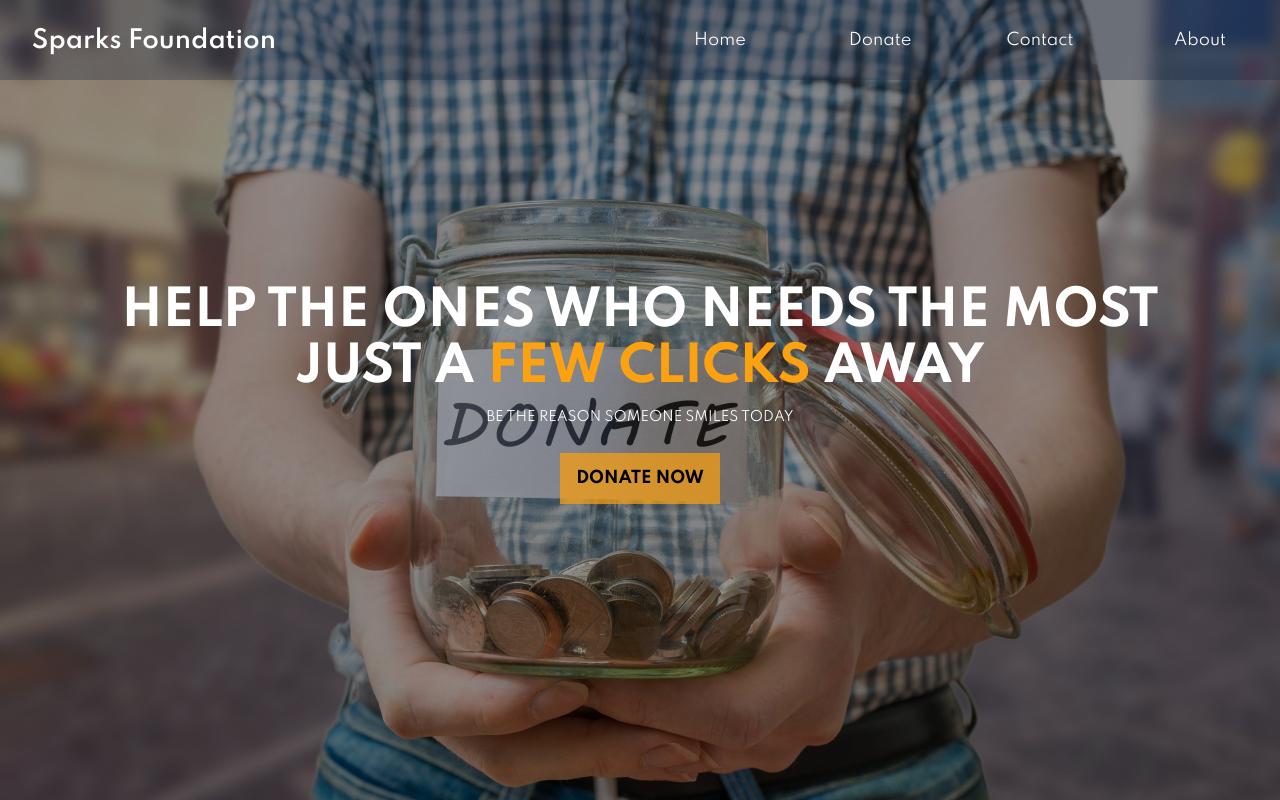
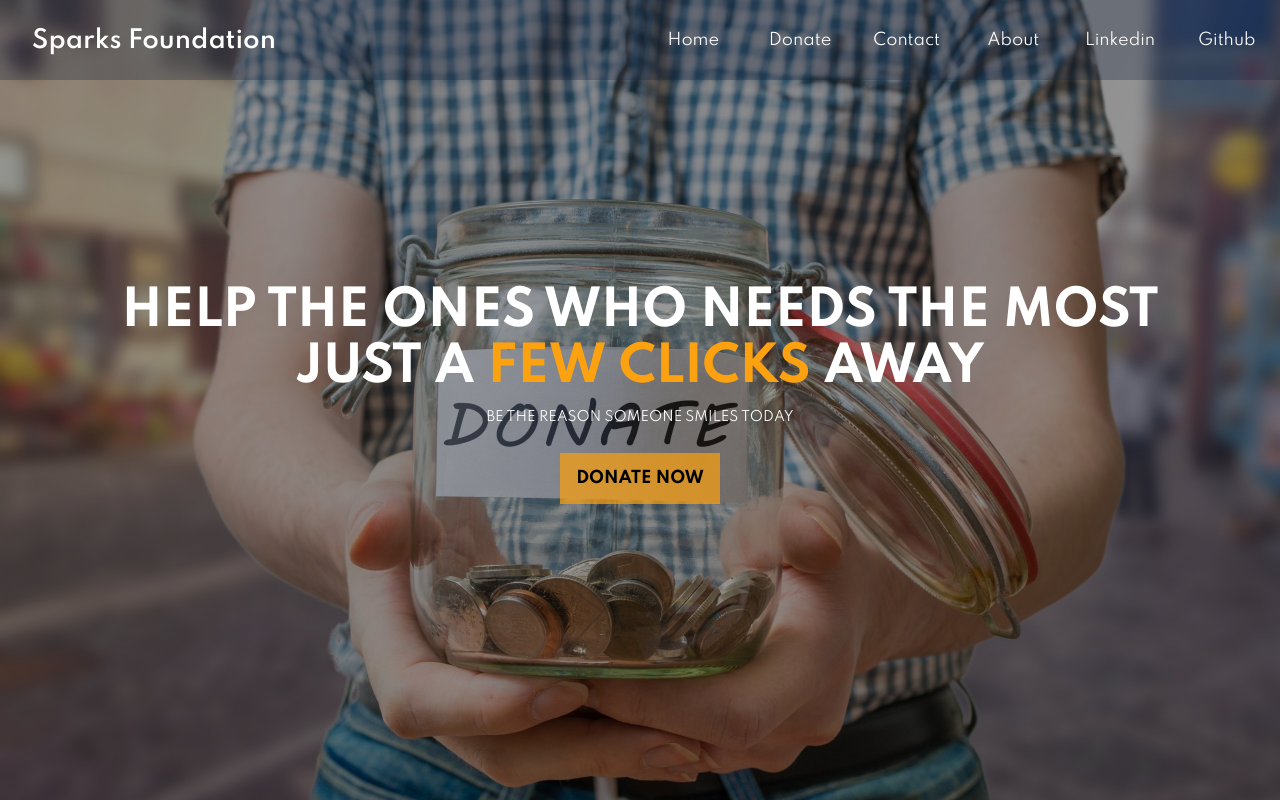
Before and after one commit to sahana-2001/sparkfoundation, a plain HTML site: page index.html in a window 1280 px wide. Drawn offline with nearby package versions, Linux system fonts and the light colour scheme.

Commit message:
Update index.html

```diff
--- a/index.html
+++ b/index.html
@@ -27,6 +27,8 @@
                 <li><a class="links" href="./donation.html">Donate</a></li>
                 <li><a class="links" href="./index.html">Contact</a></li>
                 <li><a class="links" href="./index.html">About</a></li>
+                 <li><a class="links" href="https://www.linkedin.com/in/sahana-r-a390611a8/">Linkedin</a></li>
+                 <li><a class="links" href="https://github.com/sahana-2001/sparkfoundation">Github</a></li>
             </ul>
         </nav>
     </header>
```
